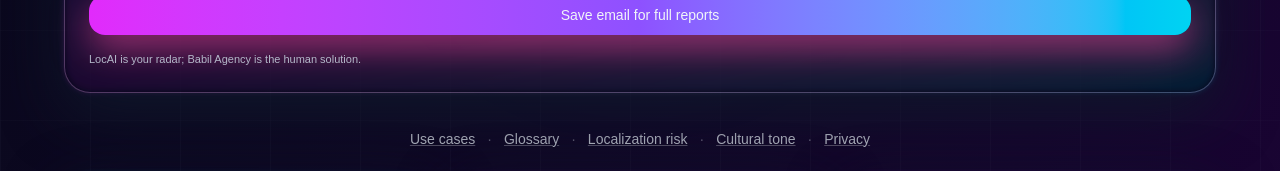
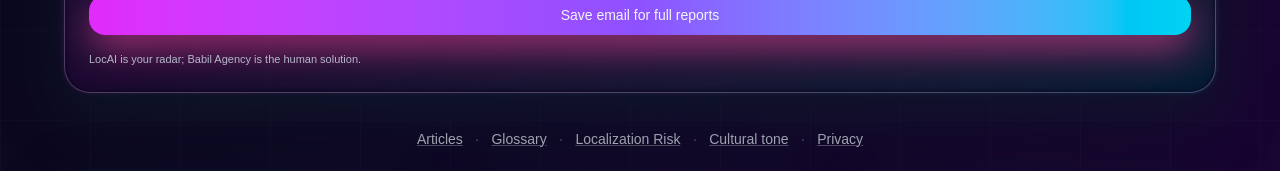
Before and after one commit to merkoak/locapp, a Next.js app: page / in a window 1280 px wide. Shown: the part 960-1131 px from the top of the page. Built offline with nearby package versions, Linux system fonts and the light colour scheme.

Commit message:
Main Page articles added.

```diff
--- a/src/app/page.tsx
+++ b/src/app/page.tsx
@@ -226,10 +226,10 @@ export default function HomePage() {
   {/* Quick links (same palette, minimal) */}
   <div className="flex flex-wrap justify-center gap-3 text-xs md:text-sm text-slate-200/85">
     <Link
-      href="/use-cases"
+      href="/articles"
       className="underline decoration-white/30 hover:decoration-white/60"
     >
-      Use cases
+      Articles
     </Link>
     <span className="opacity-40">·</span>
     <Link
@@ -243,7 +243,7 @@ export default function HomePage() {
       href="/localization-risk"
       className="underline decoration-white/30 hover:decoration-white/60"
     >
-      Localization risk
+      Localization Risk
     </Link>
     <span className="opacity-40">·</span>
     <Link
```
